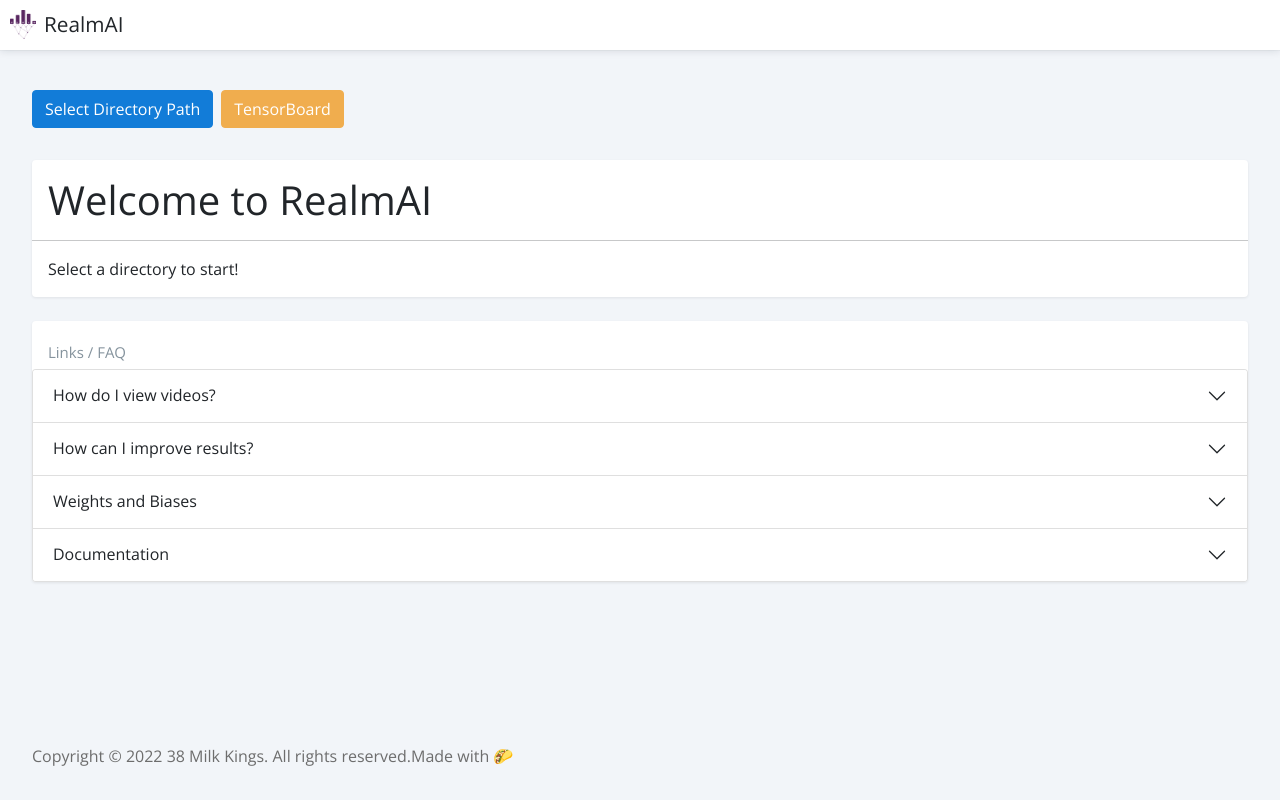
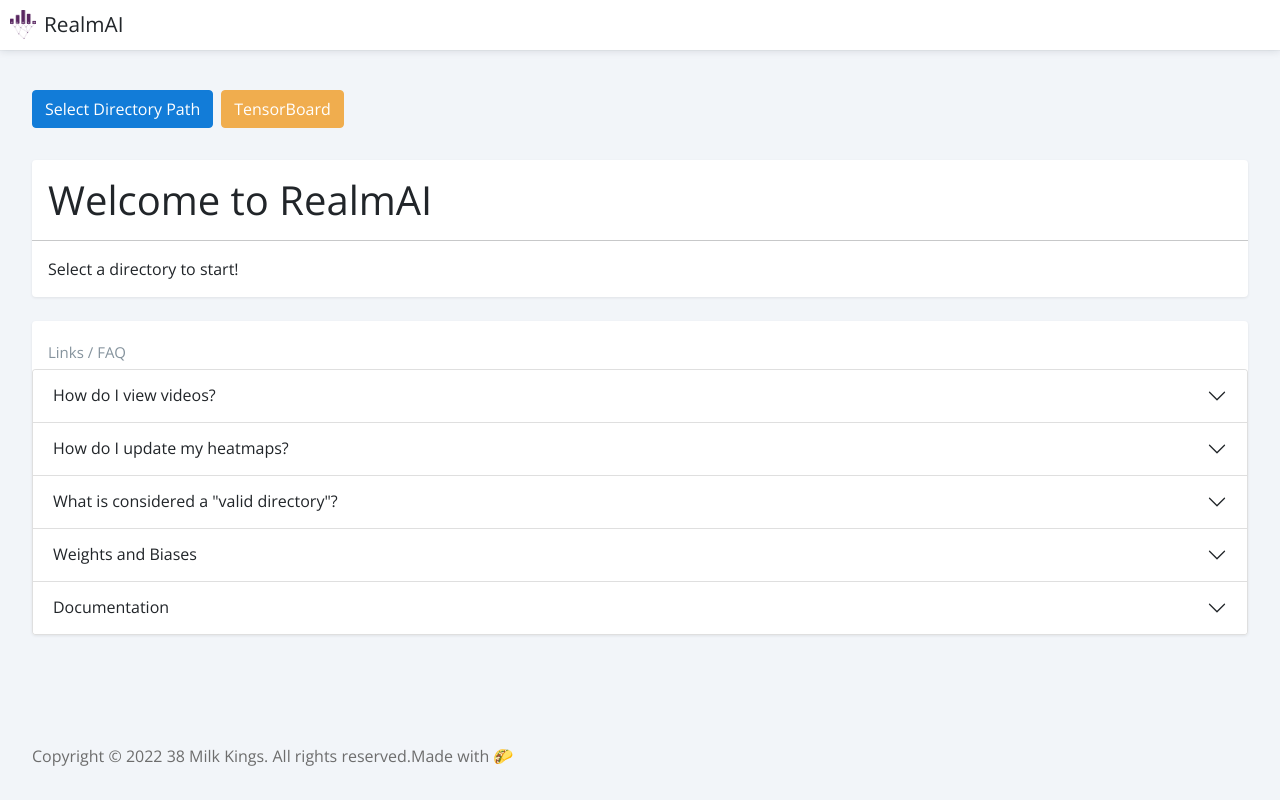
Before and after one commit to realm-ai-project/Reporting-Subsystem, a React (Create React App) app: page /#/display in a window 1280 px wide. Built offline with nearby package versions, Linux system fonts and the light colour scheme.

Commit message:
fill in dropdowns

```diff
--- a/src/views/pages/DisplayPage.js
+++ b/src/views/pages/DisplayPage.js
@@ -953,18 +953,24 @@ class DisplayPage extends Component {
                 </Accordion.Body>
               </Accordion.Item>
               <Accordion.Item eventKey="1">
-                <Accordion.Header>How can I improve results?</Accordion.Header>
+                <Accordion.Header>How do I update my heatmaps?</Accordion.Header>
                 <Accordion.Body>
-                  Ken maybe write a small blurb on using the python gui to tune better/read the ml agents documentation.
+                  If a heatmap is regenerated using the same parameters as existing heatmap(s), the newer heatmap will replace the older ones.
                 </Accordion.Body>
               </Accordion.Item>
               <Accordion.Item eventKey="2">
-                <Accordion.Header>Weights and Biases</Accordion.Header>
+                <Accordion.Header>What is considered a "valid directory"?</Accordion.Header>
                 <Accordion.Body>
-                  <a href="https://wandb.ai/site">Weights and Biases</a>
+                  To properly generate heatmaps, users are expected to integrate their game with the REALM-AI Unity plugin. During training, the plugin creates a custom directory structure containing the necessary data for heatmap generation and video replay retrieval. Therefore, we validate a directory by checking if the "RealmAI" folder exists within, and if the "Data" and "Videos" folders exist within the "RealmAI" folder.
                 </Accordion.Body>
               </Accordion.Item>
               <Accordion.Item eventKey="3">
+                <Accordion.Header>Weights and Biases</Accordion.Header>
+                <Accordion.Body>
+                  Since Weights and Biases is an optional component of the RL training manager, users who are using it can directly visit <a href="https://wandb.ai/site">Weights and Biases' website</a> to view the training dashboards.
+                </Accordion.Body>
+              </Accordion.Item>
+              <Accordion.Item eventKey="4">
                 <Accordion.Header>Documentation</Accordion.Header>
                 <Accordion.Body>
                   Visit our <a href="https://realm-ai-project.github.io/documentation">Documentation Site</a>.
```
